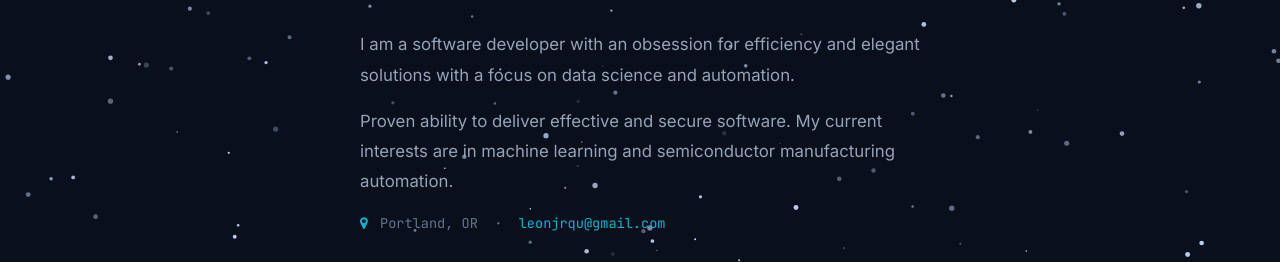
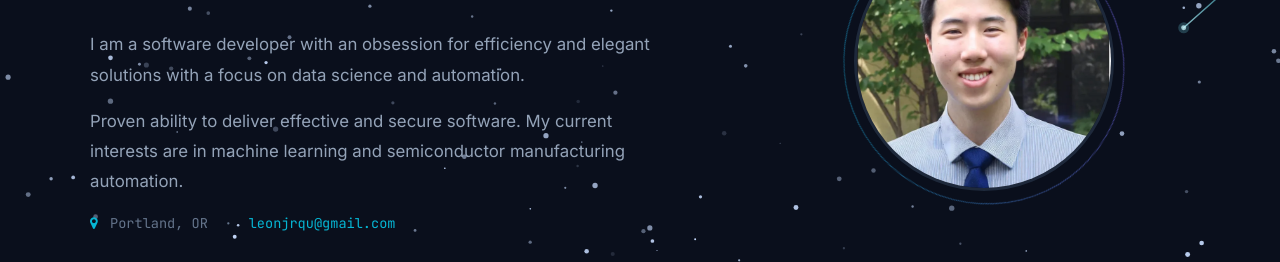
Before and after one commit to qu-leon/qu-leon.github.io, a plain HTML site: page index.html in a window 1280 px wide. Shown: the part 335-597 px from the top of the page. Drawn offline with nearby package versions, Linux system fonts and the light colour scheme.

Commit message:
add profile pic and reduce animation lag

```diff
--- a/css/portfolio.css
+++ b/css/portfolio.css
@@ -195,6 +195,16 @@ a:hover {
   padding: 0 2rem;
 }
 
+.hero-inner {
+  display: flex;
+  align-items: center;
+  gap: 4rem;
+  max-width: 1100px;
+  width: 100%;
+  position: relative;
+  z-index: 1;
+}
+
 #neural-canvas {
   position: fixed;
   top: 0;
@@ -209,6 +219,47 @@ a:hover {
   position: relative;
   z-index: 1;
   max-width: 700px;
+  flex: 1;
+}
+
+/* --- Profile Image --- */
+.hero-image-wrapper {
+  position: relative;
+  flex-shrink: 0;
+}
+
+.hero-image {
+  width: 260px;
+  height: 260px;
+  border-radius: 50%;
+  object-fit: cover;
+  border: 3px solid var(--border);
+  position: relative;
+  z-index: 1;
+  transition: all var(--transition);
+}
+
+.hero-image:hover {
+  border-color: var(--accent);
+  transform: scale(1.03);
+}
+
+.hero-image-ring {
+  position: absolute;
+  inset: -8px;
+  border-radius: 50%;
+  border: 1px solid transparent;
+  background: linear-gradient(135deg, var(--accent), var(--accent-secondary)) border-box;
+  -webkit-mask: linear-gradient(#fff 0 0) padding-box, linear-gradient(#fff 0 0);
+  mask: linear-gradient(#fff 0 0) padding-box, linear-gradient(#fff 0 0);
+  -webkit-mask-composite: xor;
+  mask-composite: exclude;
+  opacity: 0.5;
+  animation: ring-rotate 8s linear infinite;
+}
+
+@keyframes ring-rotate {
+  to { transform: rotate(360deg); }
 }
 
 .hero-greeting {
@@ -752,6 +803,29 @@ a:hover {
     padding: 0 1.5rem;
   }
 
+  .hero-inner {
+    flex-direction: column-reverse;
+    gap: 2rem;
+    text-align: center;
+  }
+
+  .hero-content {
+    align-items: center;
+  }
+
+  .hero-bio {
+    max-width: 100%;
+  }
+
+  .hero-socials {
+    justify-content: center;
+  }
+
+  .hero-image {
+    width: 180px;
+    height: 180px;
+  }
+
   .education-grid {
     grid-template-columns: 1fr;
   }
--- a/index.html
+++ b/index.html
@@ -14,7 +14,7 @@
   <!-- Font Awesome -->
   <link href="vendor/font-awesome/css/font-awesome.min.css" rel="stylesheet">
   <!-- Custom styles -->
-  <link href="css/portfolio.css?v=2" rel="stylesheet">
+  <link href="css/portfolio.css?v=3" rel="stylesheet">
 
   <!-- Google Analytics -->
   <script async src="https://www.googletagmanager.com/gtag/js?id=UA-106150954-2"></script>
@@ -48,6 +48,7 @@
 
   <!-- ===== Hero / About ===== -->
   <section id="about" class="section hero-section">
+    <div class="hero-inner">
     <div class="hero-content reveal">
       <p class="hero-greeting mono">Hello, I'm</p>
       <h1 class="hero-name">Leon <span class="accent">Qu</span></h1>
@@ -72,6 +73,11 @@
           <i class="fa fa-github"></i>
         </a>
       </div>
+    </div>
+    <div class="hero-image-wrapper">
+      <div class="hero-image-ring"></div>
+      <img src="img/profile1.png" alt="Leon Qu" class="hero-image" />
+    </div>
     </div>
     <div class="scroll-indicator">
       <div class="mouse">
@@ -104,6 +110,25 @@
             <li>Numpy</li>
             <li>Pandas</li>
             <li>BeautifulSoup</li>
+          </ul>
+        </div>
+
+        <!-- BLISS -->
+        <div class="project-card reveal" data-project="bliss">
+          <div class="project-card-header">
+            <div class="project-icon"><i class="fa fa-folder-open"></i></div>
+            <div class="project-links">
+              <span class="project-tag">Automation</span>
+            </div>
+          </div>
+          <h3 class="project-title">BLISS</h3>
+          <p class="project-desc">Python script that helps to track the processing of wafers in the factory where a group of wafers may be split out for different processing experiments.</p>
+          <p class="project-desc">After implementation, the script significantly improved tracking efficiency and reduced manual errors in finding which wafers were part of which experiments.</p>
+          <ul class="project-tech">
+            <li>Python</li>
+            <li>Intel PyUber</li>
+            <li>Numpy</li>
+            <li>Pandas</li>
           </ul>
         </div>
 
@@ -434,6 +459,6 @@
   <script src="https://cdnjs.cloudflare.com/ajax/libs/gsap/3.12.5/ScrollTrigger.min.js"></script>
   <script src="https://cdnjs.cloudflare.com/ajax/libs/gsap/3.12.5/ScrollToPlugin.min.js"></script>
 
-  <script src="js/portfolio.js?v=4"></script>
+  <script src="js/portfolio.js?v=6"></script>
 </body>
 </html>
--- a/js/portfolio.js
+++ b/js/portfolio.js
@@ -187,6 +187,7 @@
       .fromTo('.hero-bio', { opacity: 0, y: 20 }, { opacity: 1, y: 0, duration: 0.5, stagger: 0.15, ease: 'power3.out' }, '-=0.2')
       .fromTo('.hero-location', { opacity: 0, y: 15 }, { opacity: 1, y: 0, duration: 0.4, ease: 'power3.out' }, '-=0.2')
       .fromTo('.social-btn', { opacity: 0, y: 15, scale: 0.8 }, { opacity: 1, y: 0, scale: 1, duration: 0.4, stagger: 0.1, ease: 'back.out(1.7)' }, '-=0.2')
+      .fromTo('.hero-image-wrapper', { opacity: 0, scale: 0.8, rotate: -8 }, { opacity: 1, scale: 1, rotate: 0, duration: 1, ease: 'elastic.out(1, 0.5)' }, '-=1.5')
       .fromTo('.scroll-indicator', { opacity: 0, y: -10 }, { opacity: 1, y: 0, duration: 0.5, ease: 'power2.out' }, '-=0.1');
   }
 
@@ -197,12 +198,12 @@
       {
         scrollTrigger: {
           trigger: title,
-          start: 'top 90%',
+          start: 'top 95%',
           toggleActions: 'play none none none'
         },
         opacity: 1,
         x: 0,
-        duration: 0.8,
+        duration: 0.5,
         ease: 'power3.out'
       }
     );
@@ -211,18 +212,18 @@
   // ---- Project Cards — staggered grid reveal ----
   gsap.utils.toArray('.project-card').forEach(function (card, i) {
     gsap.fromTo(card,
-      { opacity: 0, y: 50, scale: 0.95 },
+      { opacity: 0, y: 30, scale: 0.97 },
       {
         scrollTrigger: {
           trigger: card,
-          start: 'top 92%',
+          start: 'top 95%',
           toggleActions: 'play none none none'
         },
         opacity: 1,
         y: 0,
         scale: 1,
-        duration: 0.7,
-        delay: i % 3 * 0.12,
+        duration: 0.4,
+        delay: i % 3 * 0.06,
         ease: 'power3.out'
       }
     );
@@ -238,27 +239,27 @@
       {
         scrollTrigger: {
           trigger: item,
-          start: 'top 90%',
+          start: 'top 95%',
           toggleActions: 'play none none none'
         },
         scale: 1,
-        duration: 0.4,
+        duration: 0.25,
         ease: 'back.out(2)'
       }
     );
 
     gsap.fromTo(content,
-      { opacity: 0, x: -40 },
+      { opacity: 0, x: -25 },
       {
         scrollTrigger: {
           trigger: item,
-          start: 'top 90%',
+          start: 'top 95%',
           toggleActions: 'play none none none'
         },
         opacity: 1,
         x: 0,
-        duration: 0.6,
-        delay: 0.15,
+        duration: 0.35,
+        delay: 0.05,
         ease: 'power3.out'
       }
     );
@@ -267,18 +268,18 @@
   // ---- Education Cards — pop in ----
   gsap.utils.toArray('.edu-card').forEach(function (card, i) {
     gsap.fromTo(card,
-      { opacity: 0, y: 40, scale: 0.9 },
+      { opacity: 0, y: 25, scale: 0.95 },
       {
         scrollTrigger: {
           trigger: card,
-          start: 'top 92%',
+          start: 'top 95%',
           toggleActions: 'play none none none'
         },
         opacity: 1,
         y: 0,
         scale: 1,
-        duration: 0.6,
-        delay: i * 0.15,
+        duration: 0.35,
+        delay: i * 0.08,
         ease: 'back.out(1.4)'
       }
     );
@@ -287,27 +288,27 @@
   // ---- Skill Categories — staggered fade up ----
   gsap.utils.toArray('.skill-category').forEach(function (cat, i) {
     gsap.fromTo(cat,
-      { opacity: 0, y: 40 },
+      { opacity: 0, y: 25 },
       {
         scrollTrigger: {
           trigger: cat,
-          start: 'top 92%',
+          start: 'top 95%',
           toggleActions: 'play none none none'
         },
         opacity: 1,
         y: 0,
-        duration: 0.6,
-        delay: i % 3 * 0.1,
+        duration: 0.35,
+        delay: i % 3 * 0.05,
         ease: 'power3.out',
         onComplete: function () {
           gsap.fromTo(cat.querySelectorAll('.skill-tag'),
-            { opacity: 0, scale: 0.7, y: 10 },
+            { opacity: 0, scale: 0.8, y: 6 },
             {
               opacity: 1,
               scale: 1,
               y: 0,
-              duration: 0.3,
-              stagger: 0.04,
+              duration: 0.2,
+              stagger: 0.02,
               ease: 'back.out(1.7)'
             }
           );
@@ -319,17 +320,17 @@
   // ---- Award Items — slide in from right ----
   gsap.utils.toArray('.award-item').forEach(function (item, i) {
     gsap.fromTo(item,
-      { opacity: 0, x: 60 },
+      { opacity: 0, x: 35 },
       {
         scrollTrigger: {
           trigger: item,
-          start: 'top 92%',
+          start: 'top 95%',
           toggleActions: 'play none none none'
         },
         opacity: 1,
         x: 0,
-        duration: 0.6,
-        delay: i * 0.1,
+        duration: 0.35,
+        delay: i * 0.05,
         ease: 'power3.out'
       }
     );
```
Also changed, not shown: img/flagship.jpg (deleted), img/secure.png (deleted).
